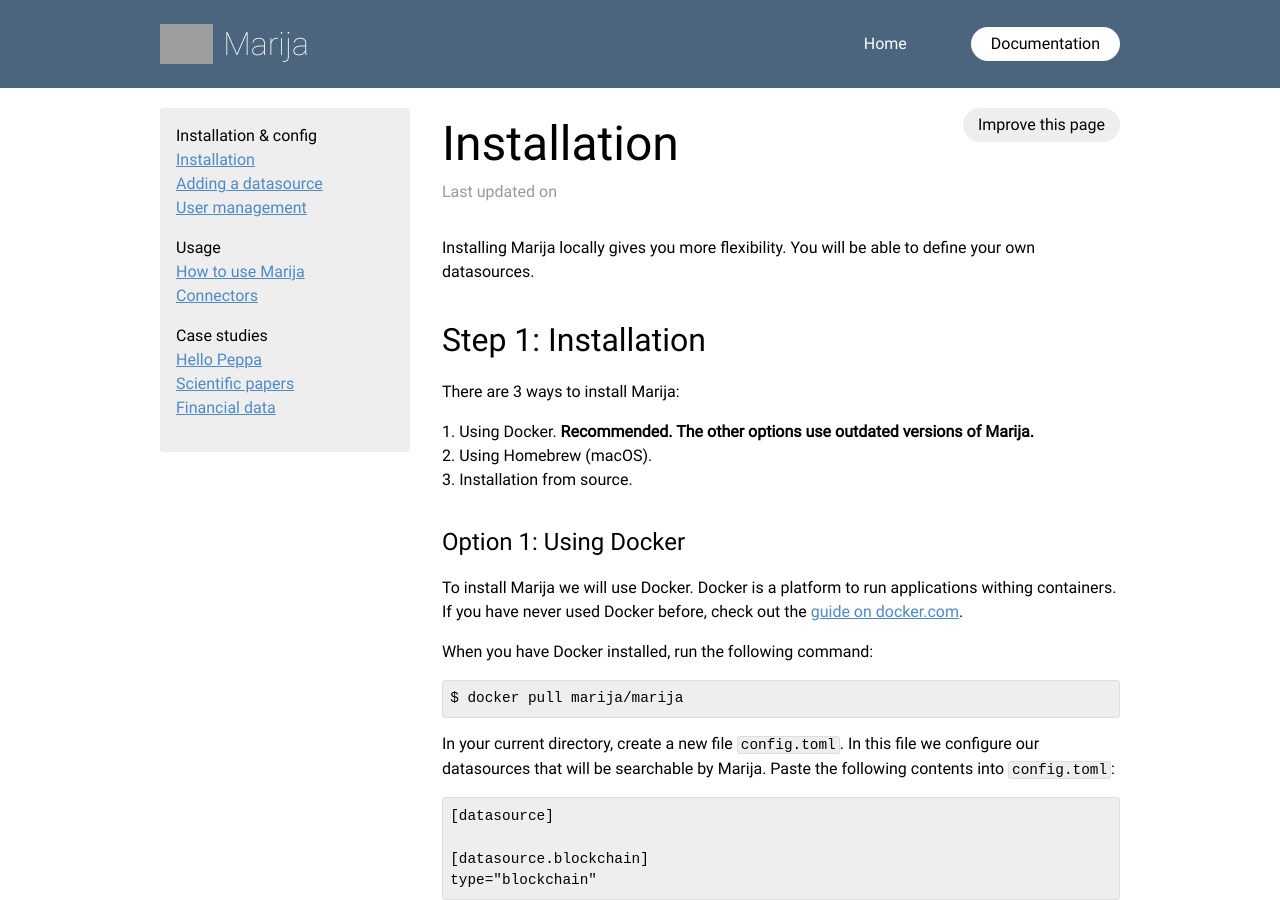
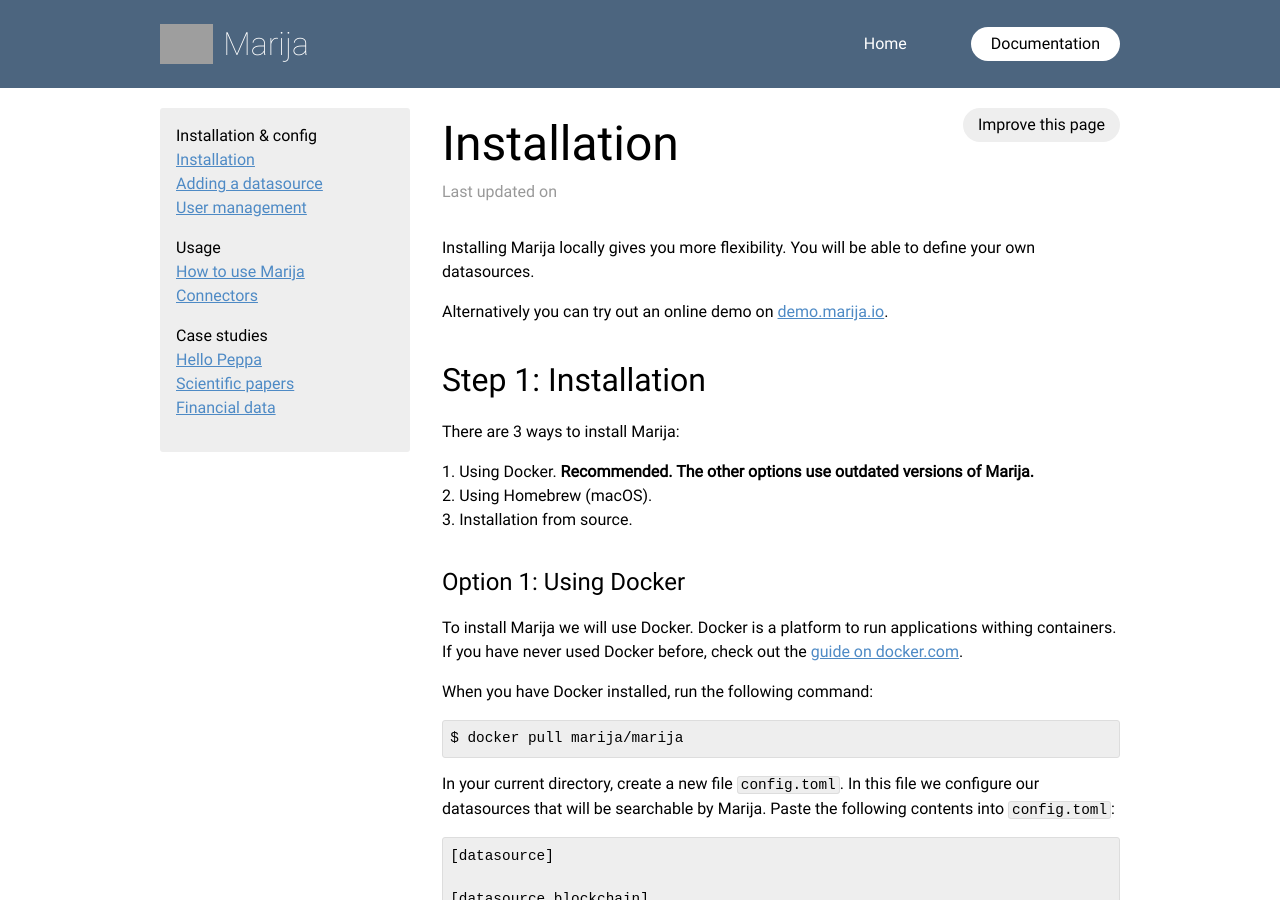
Before and after one commit to marijaio/marija-docs, a Jekyll site: the page built from installation.md, in a window 1280 px wide and 900 px high. Built offline with Jekyll 4.4.1, drawn with Linux system fonts in a browser that asks for light colours; grey boxes are pictures that could not be loaded.

Commit message:
installation article

```diff
--- a/installation.md
+++ b/installation.md
@@ -5,6 +5,8 @@
 
 Installing Marija locally gives you more flexibility. You will be able to define
 your own datasources.
+
+Alternatively you can try out an online demo on [demo.marija.io](https://demo.marija.io).
 
 ## Step 1: Installation
 
```
